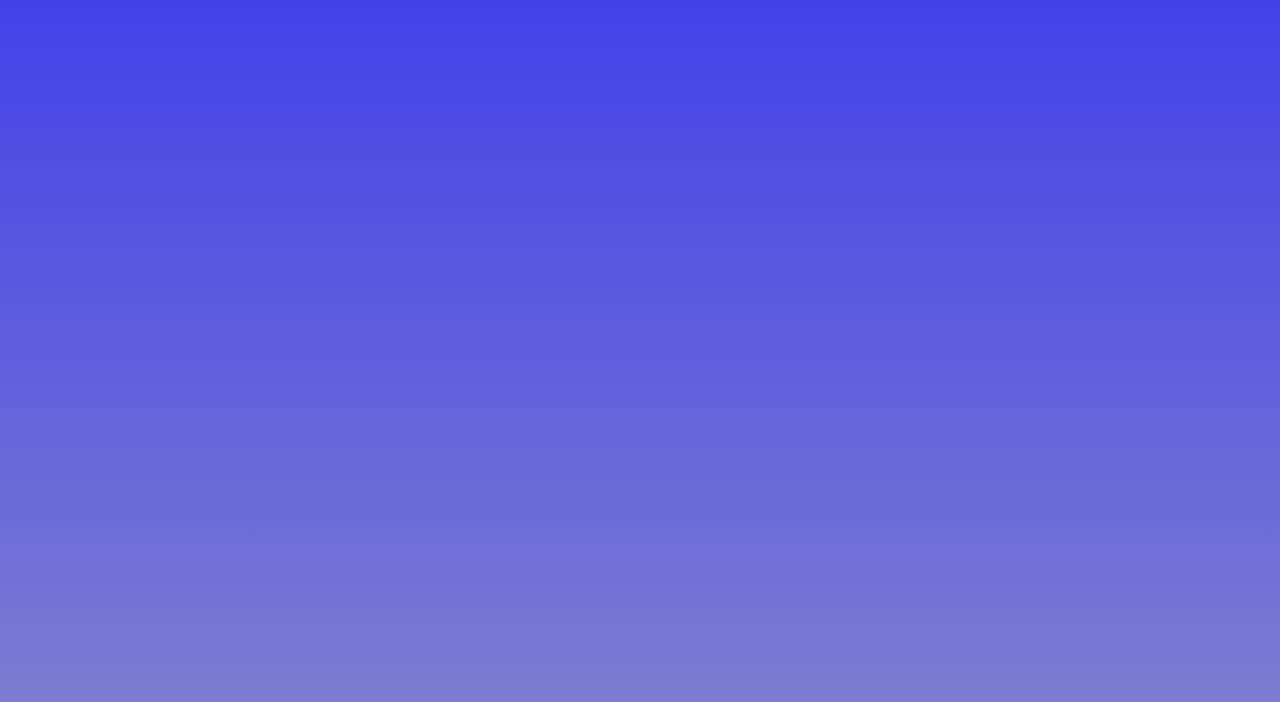
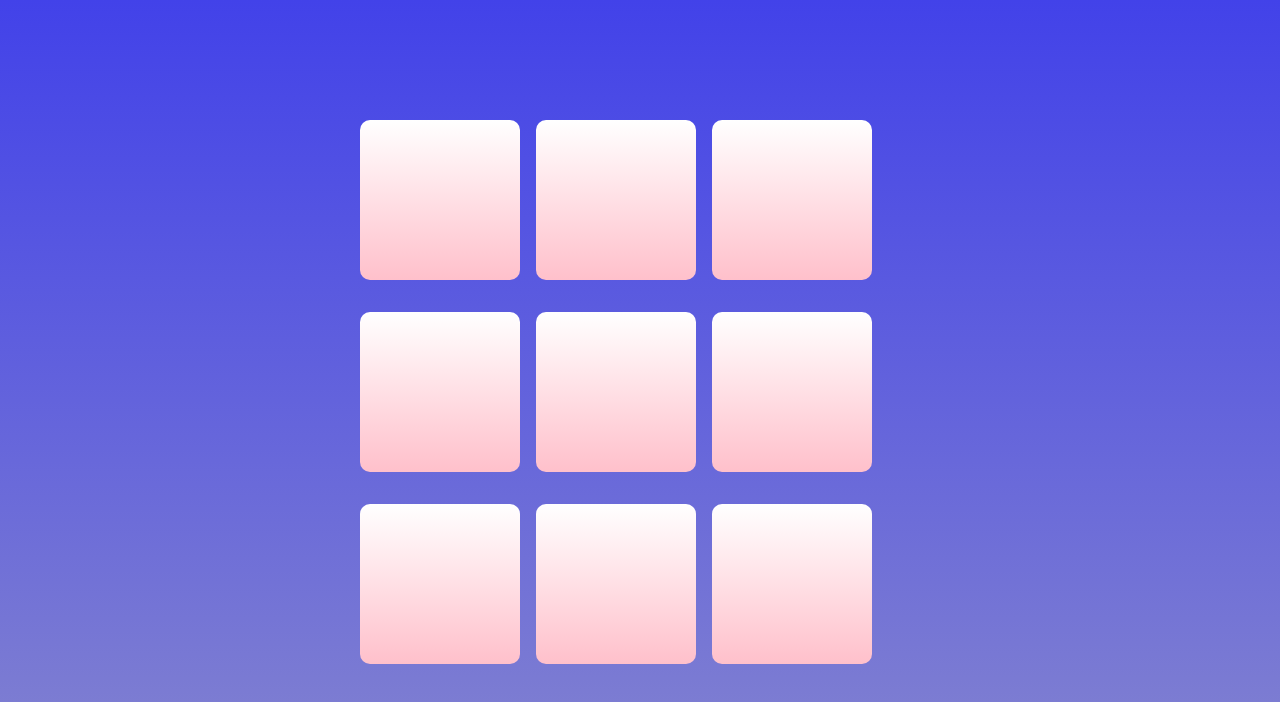
Before and after one commit to ArghaSaha-369/Tik-Tak-Toe-Game, a plain HTML site: page index.html in a window 1280 px wide. Drawn offline with Linux system fonts and the light colour scheme.

Commit message:
Game Basic CSS added

```diff
--- a/index.html
+++ b/index.html
@@ -8,6 +8,18 @@
     <link rel="stylesheet" href="style.css">
 </head>
 <body>
-
+    <div class="box">
+        <div class="container">
+            <button class="option"></button>
+            <button class="option"></button>
+            <button class="option"></button>
+            <button class="option"></button>
+            <button class="option"></button>
+            <button class="option"></button>
+            <button class="option"></button>
+            <button class="option"></button>
+            <button class="option"></button>
+        </div>
+    </div>
 </body>
 </html>
--- a/style.css
+++ b/style.css
@@ -8,3 +8,30 @@ body {
     height: 100vh;
     background: linear-gradient( rgb(66, 66, 233), rgb(132, 132, 207));
 }
+
+html{
+    font-size: 20px;
+}
+
+.box {
+    position: absolute;
+    transform: translate(-50%, -50%);
+    top: 50%;
+    left: 50%;
+}
+
+.container {
+    height: 70vmin;
+    width: 70vmin;
+    display: flex;
+    flex-wrap: wrap;
+    gap: 2vmin;
+}
+
+.option {
+    background: linear-gradient(white, pink);
+    height: 20vmin;
+    width: 20vmin;
+    border: none;
+    border-radius: 10px;
+}
```
